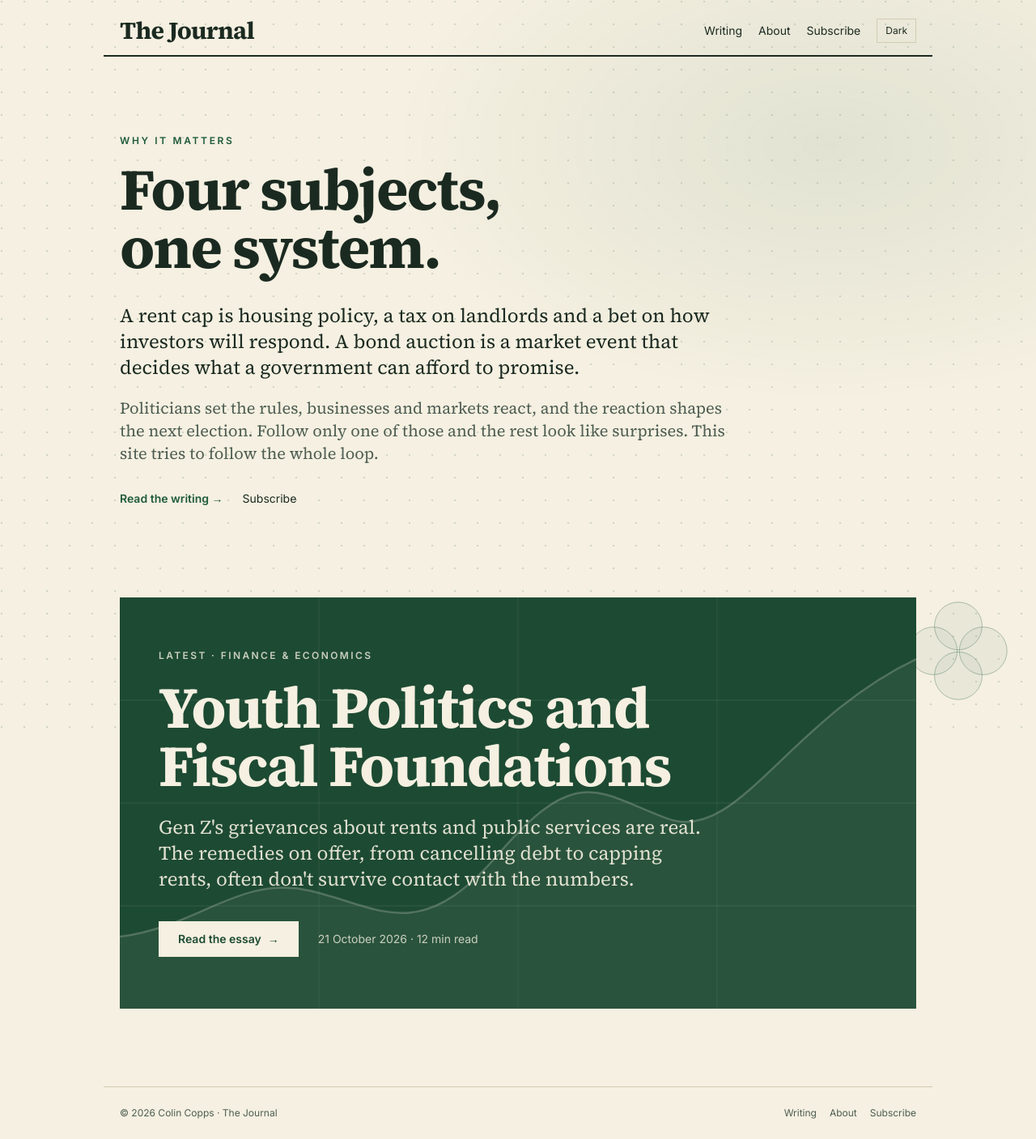
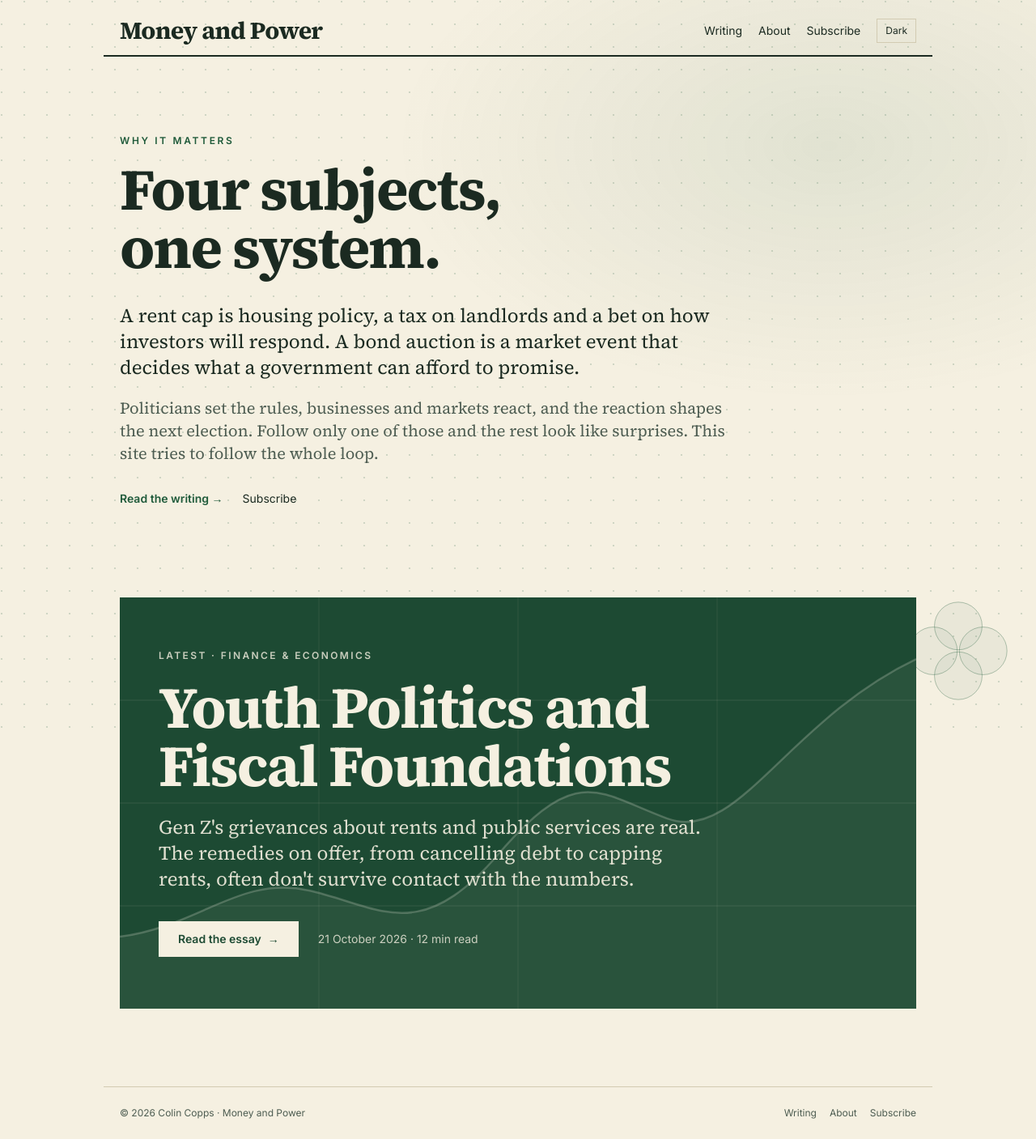
Before and after one commit to The-JournaI/the-journai.github.io, a Jekyll site: the page built from index.html, in a window 1280 px wide. Shown: the whole page at 81% size. Built offline with Jekyll 4.4.1, drawn with Linux system fonts in a browser that asks for light colours; nearby versions of some CDN libraries.

Commit message:
Rename site to Money and Power

```diff
--- a/_config.yml
+++ b/_config.yml
@@ -1,4 +1,4 @@
-title: The Journal
+title: Money and Power
 description: Notes on business, finance, economics and politics.
 author: Colin Copps
 # Site address; when you get a custom domain, change it here
```
Also changed, not shown: README.md.
